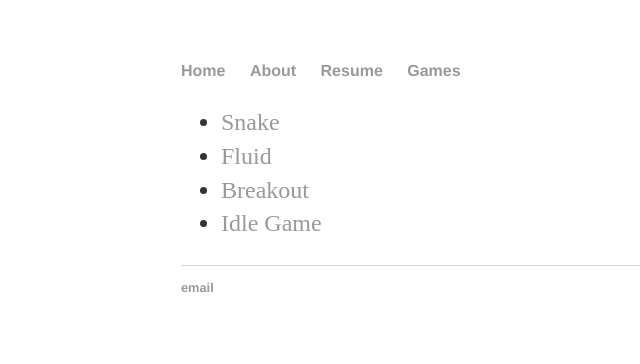
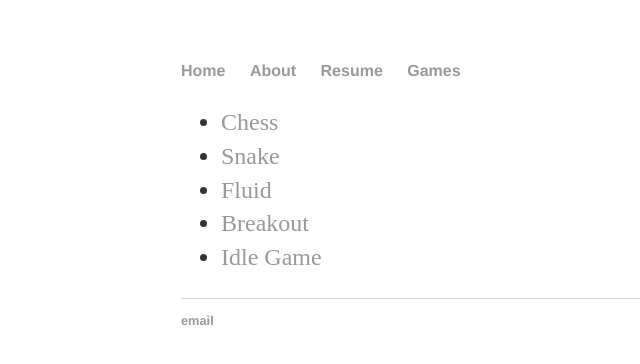
Before and after one commit to bglabman/bglabman.github.io, a Jekyll site: the page built from games/index.html, in a window 1280 px wide. Shown: the top 364 px of the page, without its empty margins (11-651 px from the left). Built offline with Jekyll 4.4.1, drawn with Linux system fonts in a browser that asks for light colours; nearby versions of some CDN libraries; library files that are not in the unit come from our copies.

Commit message:
Update index.html

```diff
--- a/games/index.html
+++ b/games/index.html
@@ -35,6 +35,7 @@ title: Games
   </body>
 </html>
       <ul id="games">
+      <li><a href="https://bglabman.github.io/chess.html">Chess</a></li>
       <li><a href="https://bglabman.github.io/snake.html">Snake</a></li>
       <li><a href="https://bglabman.github.io/fluid.html">Fluid</a></li>
       <li><a href="https://bglabman.github.io/breakout.html">Breakout</a></li>
```
